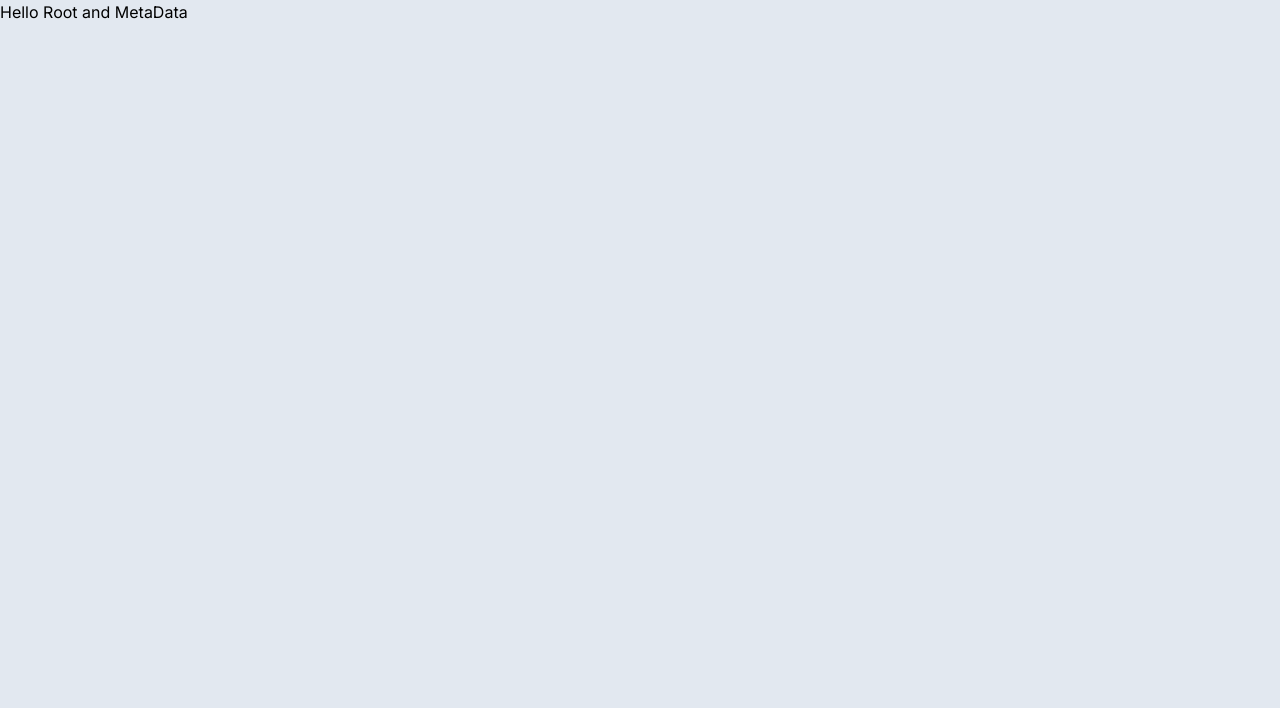
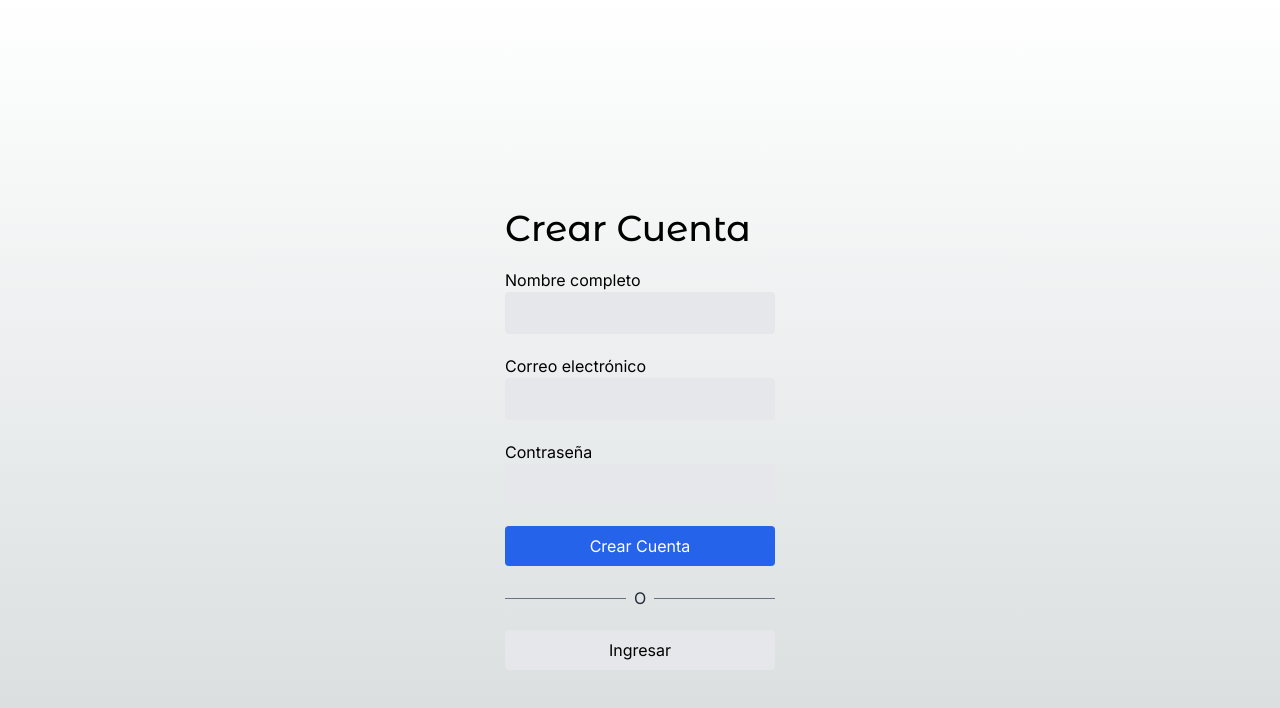
Before and after one commit to Lostovayne/Tienda-de-Ropa-Tesla-Shop, a Next.js app: page /auth/new-account in a window 1280 px wide. Shown: the top 708 px of the page. Built offline with nearby package versions, Linux system fonts and the light colour scheme.

Commit message:
Agregadas las demas pantallas

```diff
--- a/src/app/(shop)/layout.tsx
+++ b/src/app/(shop)/layout.tsx
@@ -1,4 +1,4 @@
-import { Sidebar, TopMenu } from "@/components";
+import { Footer, Sidebar, TopMenu } from "@/components";
 
 export const metadata = {
     title: "Shop | Tesla",
@@ -10,6 +10,7 @@
             <TopMenu />
             <Sidebar />
             <div className="px-4 sm:px-10"> {children}</div>
+            <Footer />
         </main>
     );
 }
--- a/src/app/auth/layout.tsx
+++ b/src/app/auth/layout.tsx
@@ -1,11 +1,13 @@
+import { redirect } from "next/navigation";
+
 export const metadata = {
     title: "SEO Title",
     description: "SEO Title",
 };
 export default function AuthLayout({ children }: { children: React.ReactNode }) {
     return (
-        <div className="min-h-screen bg-slate-200">
-            <h1>Hello Root and MetaData</h1>
+        <div className="flex justify-center">
+            <div className="w-full sm:w-[350px] px-10">{children}</div>
         </div>
     );
 }
--- a/src/app/auth/login/page.tsx
+++ b/src/app/auth/login/page.tsx
@@ -1,7 +1,31 @@
-export default function AuthPage() {
+import { titleFont } from "@/config/fonts";
+import Link from "next/link";
+
+export default function LoginPage() {
     return (
-        <div>
-            <h1>Login Page</h1>
+        <div className="flex flex-col min-h-screen pt-32 sm:pt-52">
+            <h1 className={`${titleFont.className} text-4xl mb-5`}>Iniciar Sesión</h1>
+
+            <div className="flex flex-col">
+                <label htmlFor="email">Correo electrónico</label>
+                <input className="px-5 py-2 border bg-gray-200 rounded mb-5" type="email" />
+
+                <label htmlFor="email">Contraseña</label>
+                <input className="px-5 py-2 border bg-gray-200 rounded mb-5" type="email" />
+
+                <button className="btn-primary">Ingresar</button>
+
+                {/* divisor l ine */}
+                <div className="flex items-center my-5">
+                    <div className="flex-1 border-t border-gray-500"></div>
+                    <div className="px-2 text-gray-800">O</div>
+                    <div className="flex-1 border-t border-gray-500"></div>
+                </div>
+
+                <Link href="/auth/new-account" className="btn-secondary text-center">
+                    Crear una nueva cuenta
+                </Link>
+            </div>
         </div>
     );
 }
--- a/src/app/auth/new-account/page.tsx
+++ b/src/app/auth/new-account/page.tsx
@@ -1,7 +1,34 @@
-export default function NewAccountPage() {
+import { titleFont } from "@/config/fonts";
+import Link from "next/link";
+
+export default function NewAccount() {
     return (
-        <div>
-            <h1>Hello Page</h1>
+        <div className="flex flex-col min-h-screen pt-32 sm:pt-52">
+            <h1 className={`${titleFont.className} text-4xl mb-5`}>Crear Cuenta</h1>
+
+            <div className="flex flex-col">
+                <label htmlFor="email">Nombre completo</label>
+                <input className="px-5 py-2 border bg-gray-200 rounded mb-5" type="text" />
+
+                <label htmlFor="email">Correo electrónico</label>
+                <input className="px-5 py-2 border bg-gray-200 rounded mb-5" type="email" />
+
+                <label htmlFor="email">Contraseña</label>
+                <input className="px-5 py-2 border bg-gray-200 rounded mb-5" type="email" />
+
+                <button className="btn-primary">Crear Cuenta</button>
+
+                {/* divisor l ine */}
+                <div className="flex items-center my-5">
+                    <div className="flex-1 border-t border-gray-500"></div>
+                    <div className="px-2 text-gray-800">O</div>
+                    <div className="flex-1 border-t border-gray-500"></div>
+                </div>
+
+                <Link href="/auth/login" className="btn-secondary text-center">
+                    Ingresar
+                </Link>
+            </div>
         </div>
     );
 }
--- /dev/null
+++ b/src/app/auth/page.tsx
@@ -0,0 +1,5 @@
+import { redirect } from "next/navigation";
+
+export default function AuthPage() {
+    redirect("/auth/login");
+}
--- /dev/null
+++ b/src/components/ui/footer/Footer.tsx
@@ -0,0 +1,17 @@
+import { titleFont } from "@/config/fonts";
+import Link from "next/link";
+
+export const Footer = () => {
+    return (
+        <div className="flex w-full justify-center text-xs mb-10">
+            <Link href="/">
+                <span className={`${titleFont.className} antialiased font-bold`}>Teslo</span>
+                <span>| shop</span>
+                <span> © {new Date().getFullYear()}</span>
+            </Link>
+            <Link href={"/"} className="mx-3">
+                Privacidad & Legal
+            </Link>
+        </div>
+    );
+};
```
Also changed, not shown: src/components/index.ts (+11 -10 lines).
